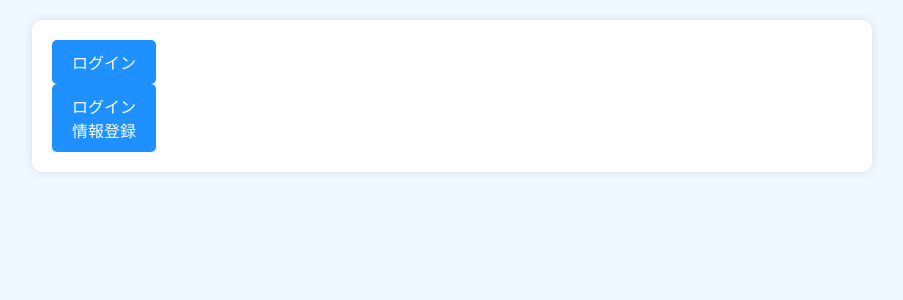
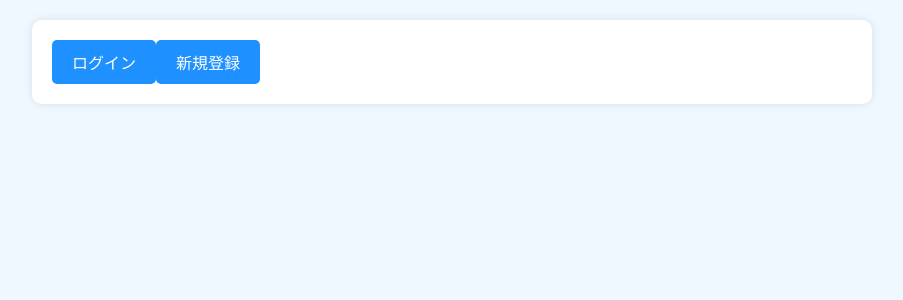
Before and after one commit to yabukilab/ogasawara-d, a PHP site: page / in a window 1280 px wide. Shown: the part 77-377 px from the top of the page, without its empty margins (188-1091 px from the left). Run offline with PHP 8.4, Linux system fonts and the light colour scheme; the visitor is signed in with stand-in values (Sample User, id 1).

Commit message:
コンテナ親要素

```diff
--- a/htdocs/index.php
+++ b/htdocs/index.php
@@ -13,7 +13,7 @@
     </div>
     <div class="container">
         <button class="button" onclick="location.href='login.php'">ログイン</button><br>
-        <button class="button" onclick="location.href='loginnew.php'">ログイン<br>情報登録</button><br>
+        <button class="button" onclick="location.href='loginnew.php'">新規登録</button><br>
     </div>
 </body>
 </html>
--- a/htdocs/style.css
+++ b/htdocs/style.css
@@ -27,6 +27,7 @@ body {
     background-color: white;
     box-shadow: 0 0 10px rgba(0, 0, 0, 0.1);
     border-radius: 10px;
+    display: flex;
 }
 
 .title {
```
